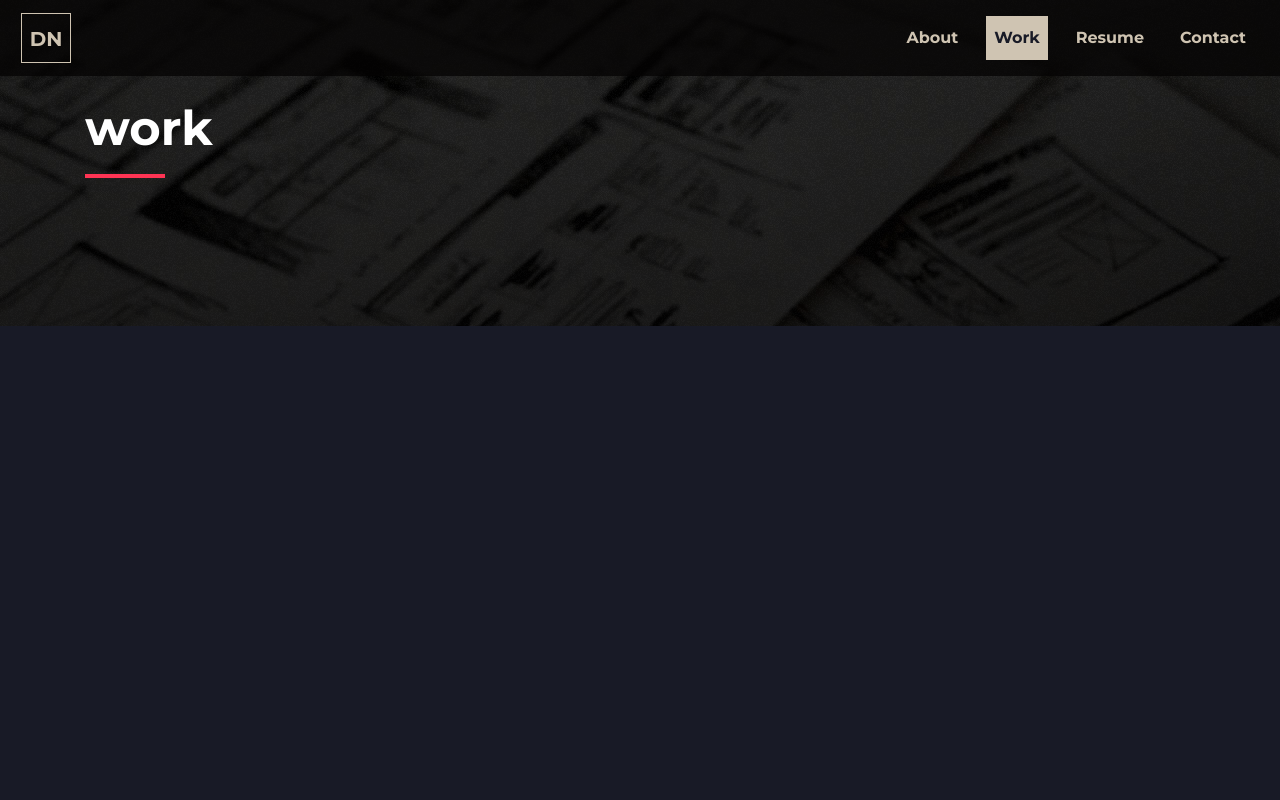
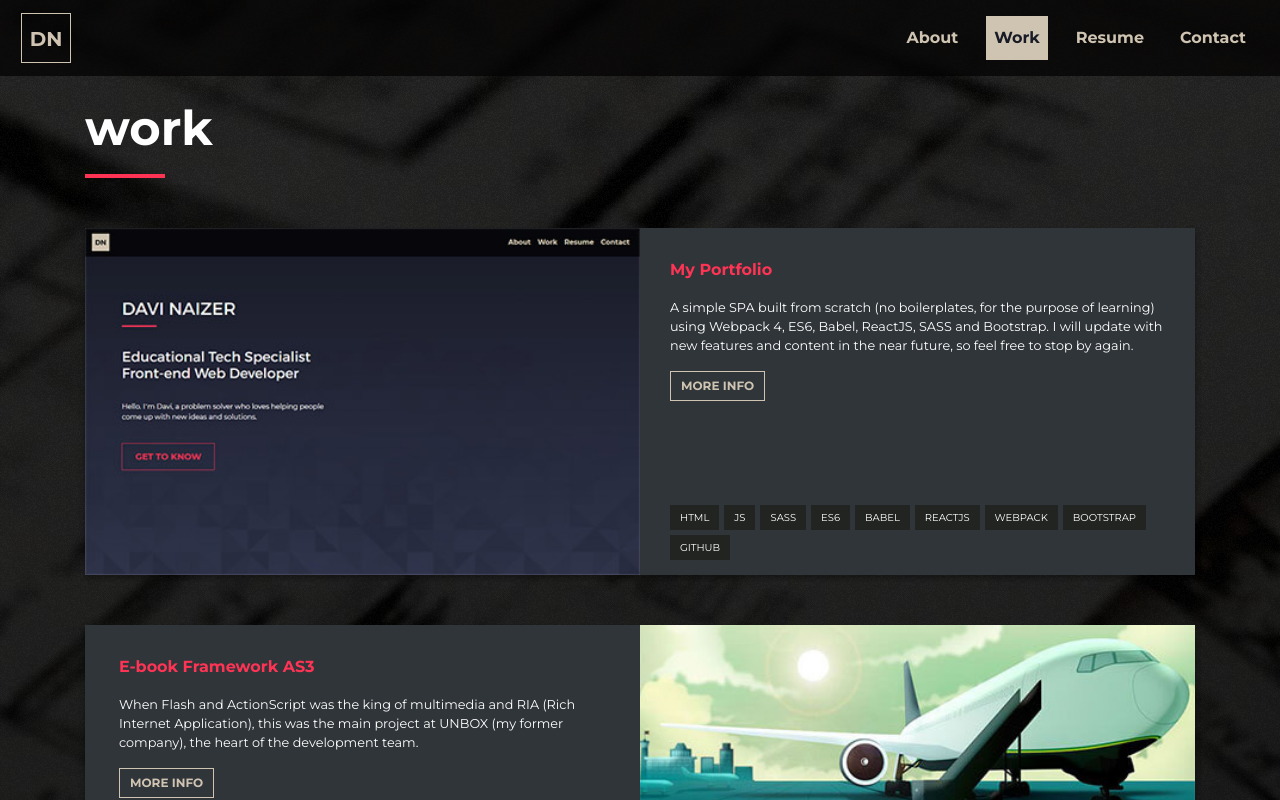
Before and after one commit to davinaizer/react-portfolio, a React (Create React App) app: page /work in a window 1280 px wide. Shown: the top 800 px of the page. Built offline with nearby package versions, Linux system fonts and the light colour scheme.

Commit message:
some fixes based on Stefano comments

```diff
--- a/src/actions/filterAction.js
+++ b/src/actions/filterAction.js
@@ -10,13 +10,9 @@ const filterById = payload => ({
     payload,
 });
 
-const getWorkListAction = () => (dispatch, getState) => {
-    dispatch(filterAll(getState().config.workList));
-};
-
 const getWorkByIdAction = id => (dispatch, getState) => {
     const workItem = getState().config.workList[id];
     dispatch(filterById(workItem));
 };
 
-export default { getWorkByIdAction, getWorkListAction };
+export default { getWorkByIdAction };
--- a/src/components/WorkList.js
+++ b/src/components/WorkList.js
@@ -1,10 +1,9 @@
 import React from 'react';
-import { connect } from 'react-redux';
 import PropTypes from 'prop-types';
 import WorkItem from './WorkItem';
 
-const WorkList = ({ filteredWorks }) => {
-    const workList = filteredWorks.map((item, index) => (
+const WorkList = ({ works }) => {
+    const workList = works.map((item, index) => (
         <WorkItem
             key={item.id}
             id={item.id}
@@ -20,13 +19,7 @@ const WorkList = ({ filteredWorks }) => {
 };
 
 WorkItem.propTypes = {
-    filteredWorks: PropTypes.object,
+    works: PropTypes.array.isRequired,
 };
 
-const mapStateToProps = state => {
-    return {
-        filteredWorks: state.filter.filteredWorks,
-    };
-};
-
-export default connect(mapStateToProps)(WorkList);
+export default WorkList;
--- a/src/containers/Work.js
+++ b/src/containers/Work.js
@@ -1,11 +1,12 @@
 import React from 'react';
+import { connect } from 'react-redux';
 import PropTypes from 'prop-types';
 import { Container } from 'reactstrap';
 import { WorkList } from '../components';
 
 import './Work.scss';
 
-const Work = () => (
+const Work = ({ workList }) => (
     <section id="work" className="work-section">
         <Container>
             <div className="mb-5">
@@ -13,7 +14,7 @@ const Work = () => (
                 <hr className="title__separator ml-0" />
             </div>
 
-            <WorkList />
+            <WorkList works={workList} />
         </Container>
     </section>
 );
@@ -22,4 +23,10 @@ Work.propTypes = {
     data: PropTypes.array,
 };
 
-export default Work;
+const mapStateToProps = state => {
+    return {
+        workList: state.config.workList,
+    };
+};
+
+export default connect(mapStateToProps)(Work);
```
